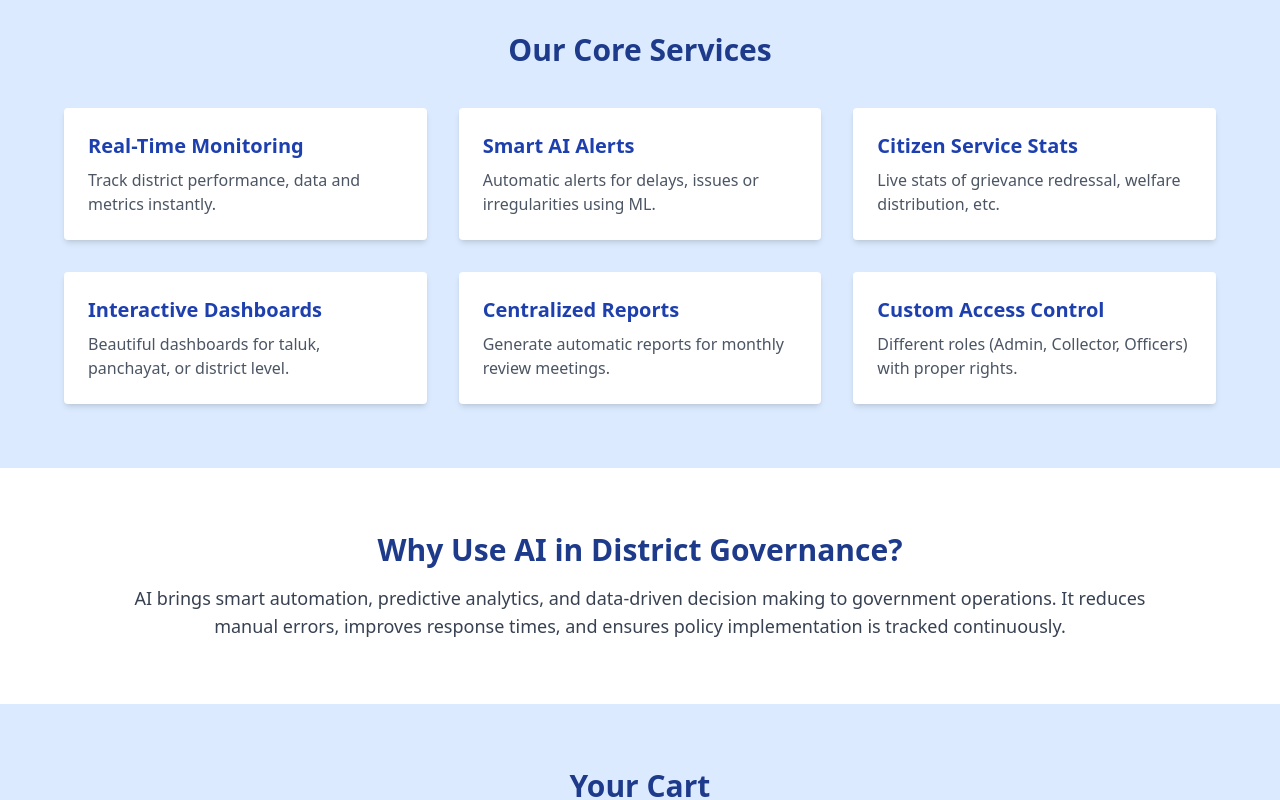
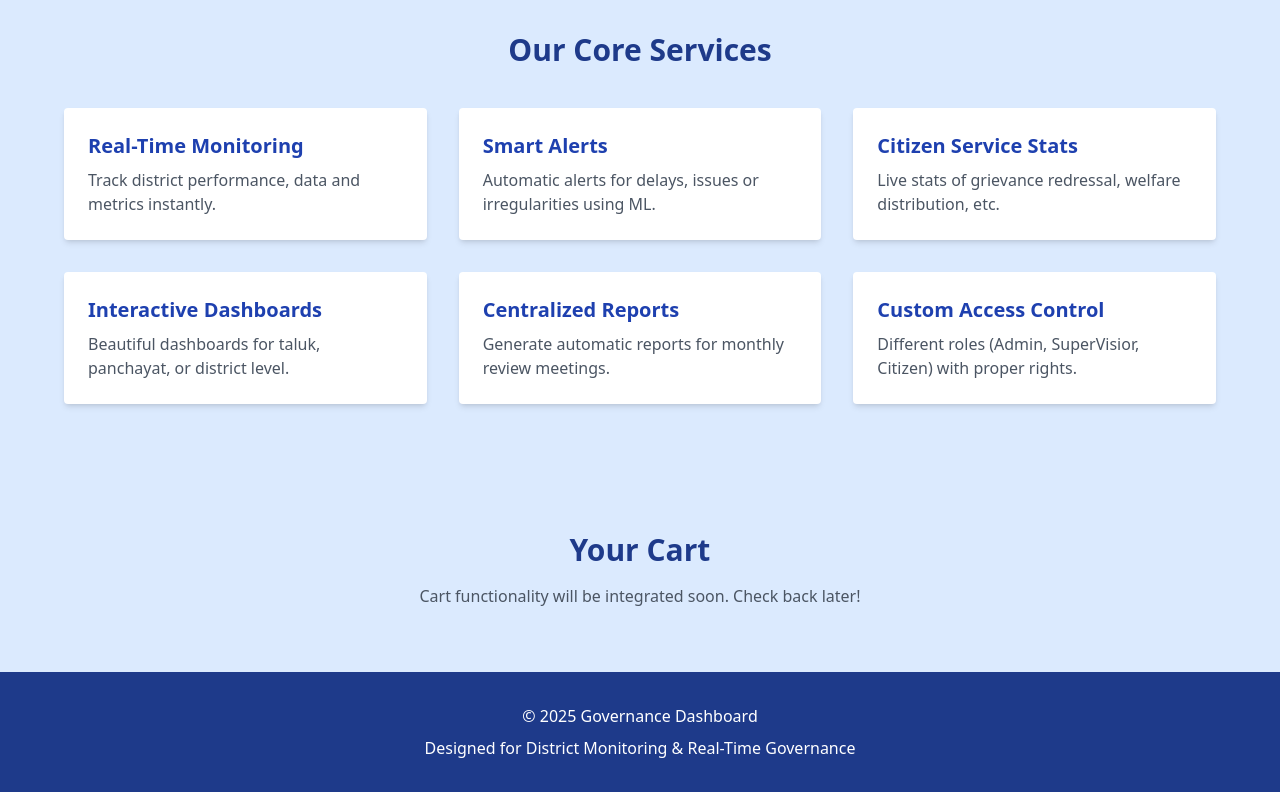
Before and after one commit to Aravind2556/District-Administration, a React (Create React App) app: page / in a window 1280 px wide. Shown: the part 1160-1960 px from the top of the page. Built offline with nearby package versions, Linux system fonts and the light colour scheme; no server answers.

Commit message:
update homepage

```diff
--- a/src/components/HomePage.js
+++ b/src/components/HomePage.js
@@ -44,11 +44,11 @@ export default function HomePage() {
                     <div className="grid md:grid-cols-3 gap-8 text-left">
                         {[
                             { title: 'Real-Time Monitoring', desc: 'Track district performance, data and metrics instantly.' },
-                            { title: 'Smart AI Alerts', desc: 'Automatic alerts for delays, issues or irregularities using ML.' },
+                            { title: 'Smart  Alerts', desc: 'Automatic alerts for delays, issues or irregularities using ML.' },
                             { title: 'Citizen Service Stats', desc: 'Live stats of grievance redressal, welfare distribution, etc.' },
                             { title: 'Interactive Dashboards', desc: 'Beautiful dashboards for taluk, panchayat, or district level.' },
                             { title: 'Centralized Reports', desc: 'Generate automatic reports for monthly review meetings.' },
-                            { title: 'Custom Access Control', desc: 'Different roles (Admin, Collector, Officers) with proper rights.' },
+                            { title: 'Custom Access Control', desc: 'Different roles (Admin, SuperVisior, Citizen) with proper rights.' },
                         ].map((item, index) => (
                             <div key={index} className="bg-white p-6 rounded shadow-md hover:shadow-lg transition">
                                 <h3 className="text-xl font-semibold text-blue-800 mb-2">{item.title}</h3>
@@ -60,15 +60,7 @@ export default function HomePage() {
             </section>
 
             {/* Why AI Section */}
-            <section className="py-16 px-6 bg-white">
-                <div className="max-w-5xl mx-auto text-center">
-                    <h2 className="text-3xl font-bold text-blue-900 mb-4">Why Use AI in District Governance?</h2>
-                    <p className="text-lg text-gray-700">
-                        AI brings smart automation, predictive analytics, and data-driven decision making to government operations.
-                        It reduces manual errors, improves response times, and ensures policy implementation is tracked continuously.
-                    </p>
-                </div>
-            </section>
+
 
             {/* Cart Placeholder Section */}
             <section className="py-16 px-6 bg-blue-100">
@@ -81,7 +73,7 @@ export default function HomePage() {
             {/* Footer / Contact Section */}
             <footer className="bg-blue-900 text-white py-8">
                 <div className="max-w-6xl mx-auto px-4 text-center">
-                    <p className="mb-2">© 2025 AI Governance Dashboard</p>
+                    <p className="mb-2">© 2025  Governance Dashboard</p>
                     <p>Designed for District Monitoring & Real-Time Governance</p>
                 </div>
             </footer>
```
